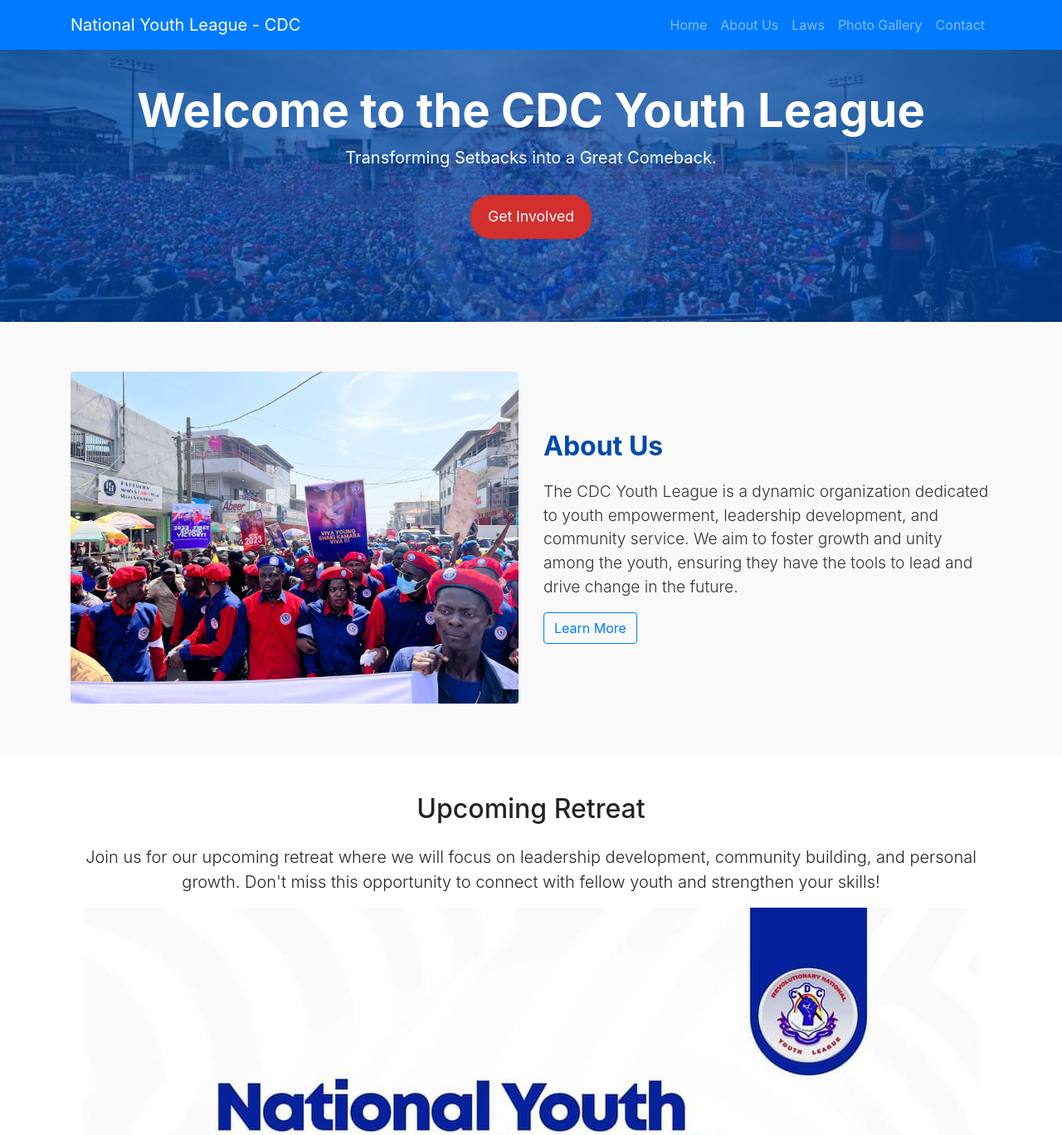
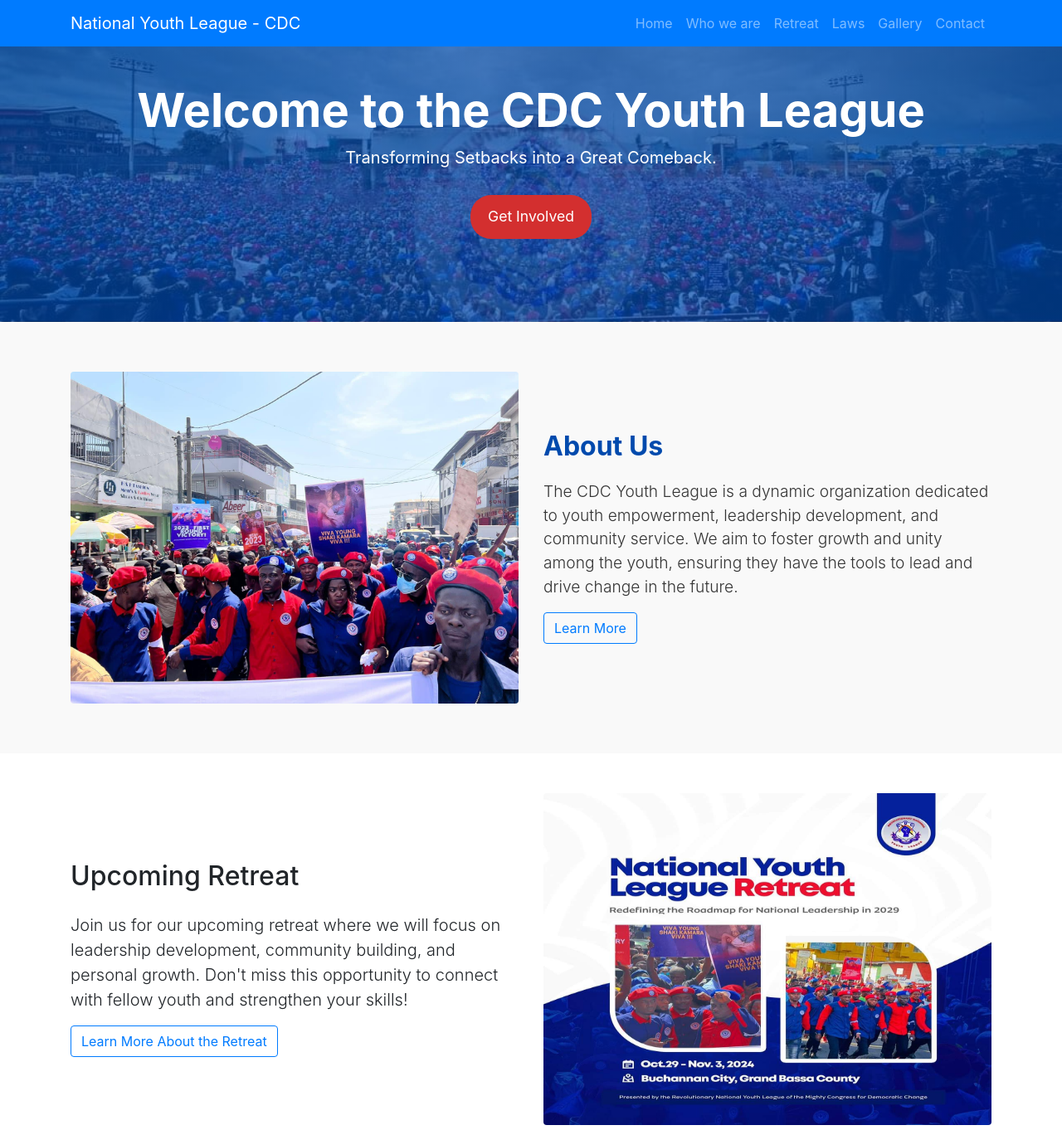
Before and after one commit to Stephenparteh/cdcyouthleague, a plain HTML site: page index.html in a window 1280 px wide. Shown: the top 1368 px of the page at 83% size. Drawn offline with nearby package versions, Linux system fonts and the light colour scheme.

Commit message:
initialcommit

```diff
--- a/index.html
+++ b/index.html
@@ -132,8 +132,7 @@
 <body>
 
     <!-- Navbar -->
-    <nav class="navbar navbar-expand-lg navbar-dark bg-primary"
-        style="height: 60px; position: fixed; width: 100%; z-index: 100;">
+    <nav class="navbar navbar-expand-lg navbar-dark bg-primary" style=" position: fixed; width: 100%; z-index: 100;">
         <div class="container">
 
             <a class="navbar-brand" href="#">National Youth League - CDC
@@ -145,9 +144,10 @@
             <div class="collapse navbar-collapse" id="navbarNav">
                 <ul class="navbar-nav ml-auto">
                     <li class="nav-item"><a class="nav-link" href="index.html">Home</a></li>
-                    <li class="nav-item"><a class="nav-link" href="about.html">About Us</a></li>
+                    <li class="nav-item"><a class="nav-link" href="about.html">Who we are</a></li>
+                    <li class="nav-item"><a class="nav-link" href="#">Retreat</a></li>
                     <li class="nav-item"><a class="nav-link" href="law.html">Laws</a></li>
-                    <li class="nav-item"><a class="nav-link" href="#">Photo Gallery</a></li>
+                    <li class="nav-item"><a class="nav-link" href="#">Gallery</a></li>
                     <li class="nav-item"><a class="nav-link" href="#">Contact</a></li>
                 </ul>
             </div>
@@ -190,19 +190,27 @@
 
     <!-- Retreat Section -->
     <section class="retreat-section py-5">
-        <div class="container text-center">
-            <h2 class="mb-4">Upcoming Retreat</h2>
-            <p class="lead">
-                Join us for our upcoming retreat where we will focus on leadership development, community building,
-                and personal growth. Don't miss this opportunity to connect with fellow youth and strengthen your
-                skills!
-            </p>
-            <img src="images/retreat.jpeg" class="img-fluid mb-4" alt="Retreat Image">
-            <div>
-                <a href="retreat.html" class="btn btn-outline-primary">Learn More About the Retreat</a>
+        <div class="container">
+            <div class="row align-items-center">
+                <div class="col-md-6">
+                    <h2 class="mb-4">Upcoming Retreat</h2>
+                    <p class="lead">
+                        Join us for our upcoming retreat where we will focus on leadership development, community
+                        building,
+                        and personal growth. Don't miss this opportunity to connect with fellow youth and strengthen
+                        your
+                        skills!
+                    </p>
+                    <a href="retreat.html" class="btn btn-outline-primary">Learn More About the Retreat</a>
+                </div>
+                <div class="col-md-6">
+                    <img src="images/retreat.jpeg" class="img-fluid rounded" style="height: 400px; width: 100%;"
+                        alt="Retreat Image">
+                </div>
             </div>
         </div>
     </section>
+
 
 
     <!-- Laws Section -->
```
Also changed, not shown: about.html (+7 -4 lines), law.html (+7 -4 lines).
